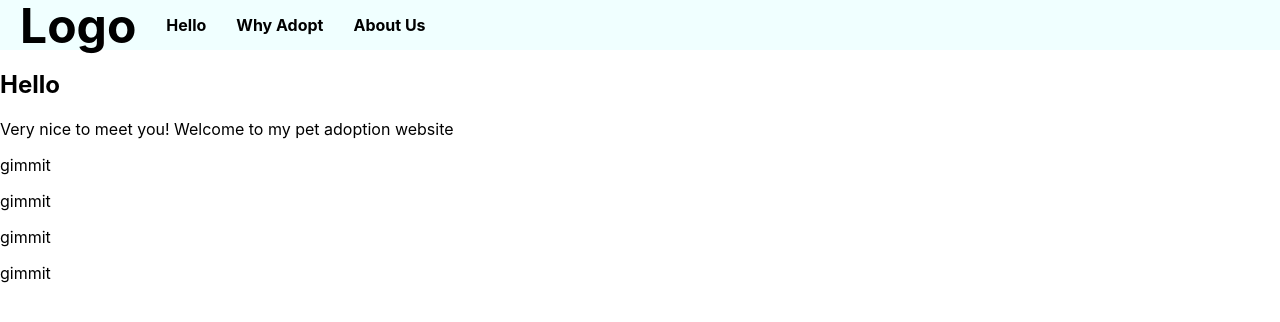
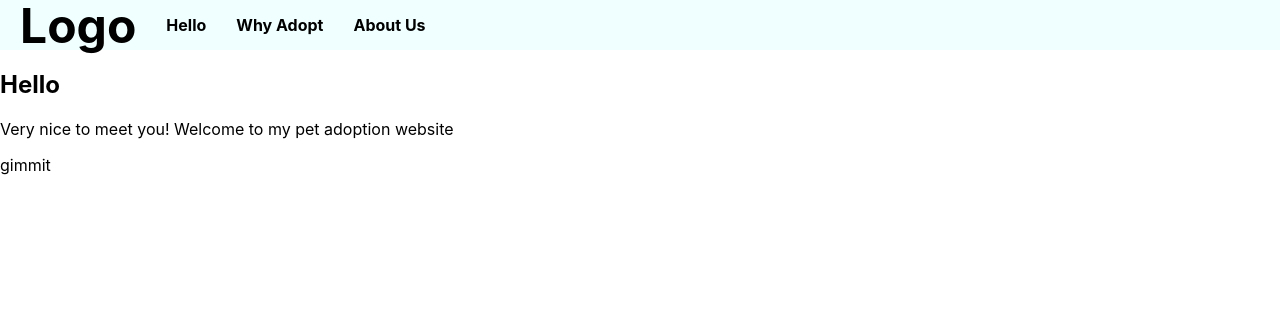
Before and after one commit to angealchw2571/Pet-Adoption-Drive, a React (Create React App) app: page /Hello in a window 1280 px wide. Shown: the top 322 px of the page. Built offline with nearby package versions, Linux system fonts and the light colour scheme.

Commit message:
3rd test

```diff
--- a/src/components/Hello.jsx
+++ b/src/components/Hello.jsx
@@ -6,9 +6,7 @@ function Hello() {
             <h2> Hello</h2>
             <p>Very nice to meet you! Welcome to my pet adoption website</p>
             <p>gimmit</p>
-            <p>gimmit</p>
-            <p>gimmit</p>
-            <p>gimmit</p>
+
 
         </>
     )
```
